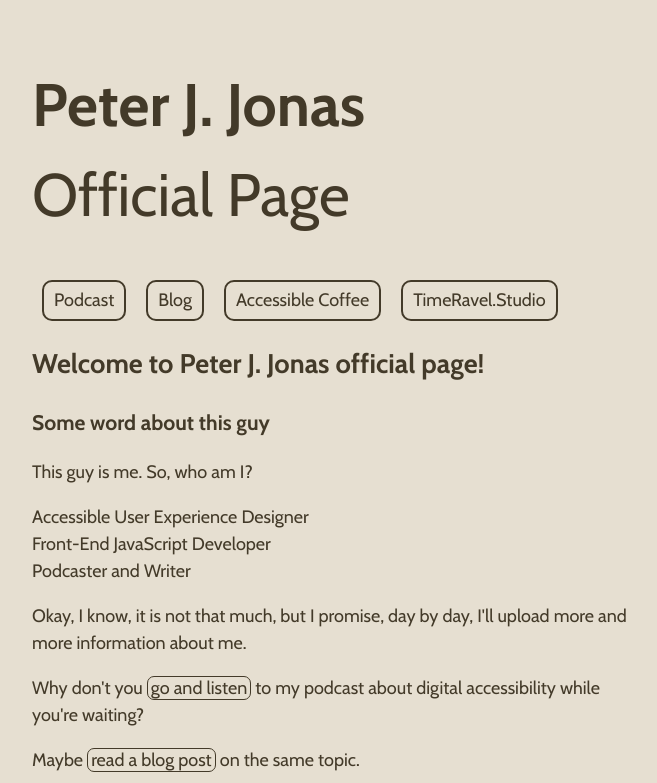
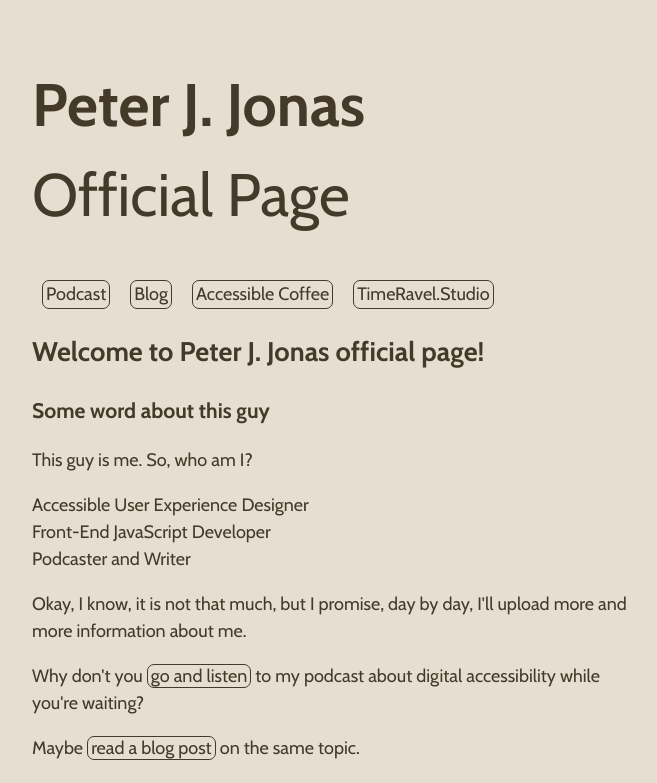
Before and after one commit to PeterJJonas/peterjjonas, a plain HTML site: page index.html in a window 1280 px wide. Shown: the top 783 px of the page, without its empty margins (308-965 px from the left). Drawn offline with nearby package versions, Linux system fonts and the light colour scheme.

Commit message:
Add some accessibility to CSS / change button class to buttonLink

```diff
--- a/css/coffee.css
+++ b/css/coffee.css
@@ -31,13 +31,21 @@ nav {
   display: flex;
 }
 
-a {
+a:link {
   color: var(--main-color);
   text-decoration: none;
   border: 1px solid;
   border-radius: 7px;
   padding: 0 3px;
+}
 
+a:hover,
+a:active,
+a:focus {
+  color: var(--complement-color);
+  background-color: var(--main-color);
+  outline: 5px solid red;
+  transform: scale(1.2);
 }
 
 footer {
@@ -56,7 +64,7 @@ footer {
   font-weight: normal;
 }
 
-.button {
+.buttonLink {
   margin: 0 10px;
   border: solid 2px;
   border-radius: 10px;
--- a/index.html
+++ b/index.html
@@ -17,10 +17,10 @@
         Peter J. Jonas</span> <br> <span class="officialPage">Official Page</span></h1>
       </header>
       <nav>
-        <a class="button" href="https://anchor.fm/accessiblecoffee">Podcast</a>
-        <a class="button" href="https://dev.to/peterjjonas">Blog</a>
-        <a class="button" href="https://accessible.coffee">Accessible Coffee</a>
-        <a class="button" href="https://timeravel.studio">TimeRavel.Studio</a>
+        <a class="buttonLink" href="https://anchor.fm/accessiblecoffee">Podcast</a>
+        <a class="buttonLink" href="https://dev.to/peterjjonas">Blog</a>
+        <a class="buttonLink" href="https://accessible.coffee">Accessible Coffee</a>
+        <a class="buttonLink" href="https://timeravel.studio">TimeRavel.Studio</a>
       </nav>
       <section>
         <article>
```
